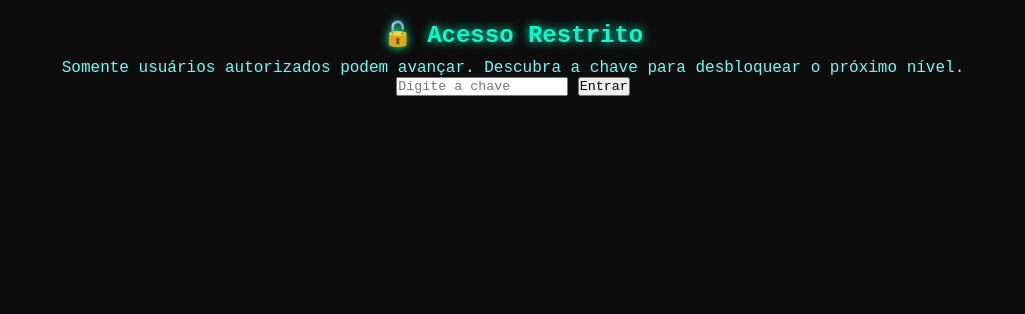
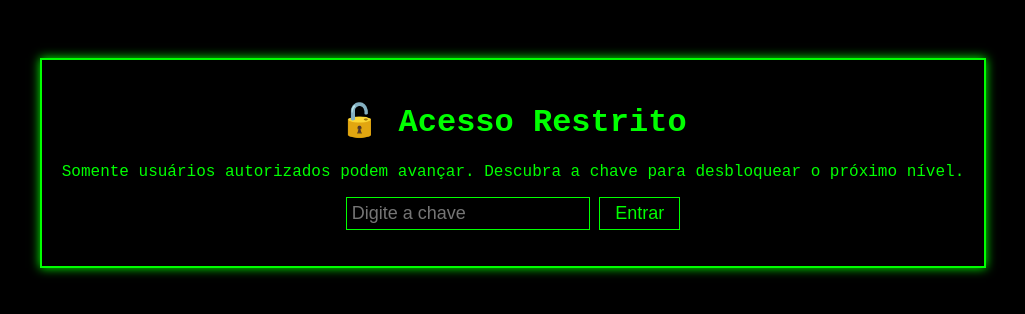
Before and after one commit to Chixpixtix/desafio, a plain HTML site: page index.html in a window 1280 px wide. Shown: the whole page, without its empty margins (127-1152 px from the left). Drawn offline with Linux system fonts and the light colour scheme.

Commit message:
Update style.css

```diff
--- a/src/style.css
+++ b/src/style.css
@@ -1,60 +1,31 @@
-/* Reset basico */
-* {
-    margin: 0;
-    padding: 0;
-    box-sizing: border-box;
-    font-family: 'Courier New', Courier, monospace;
+body {
+    background-color: black;
+    color: #00ff00;
+    font-family: "Courier New", monospace;
+    text-align: center;
+    padding: 50px;
 }
 
-body {
-    background-color: #0d0d0d;
-    color: #00ffcc;
-    text-align: center;
+.terminal {
+    border: 2px solid #00ff00;
     padding: 20px;
+    display: inline-block;
+    box-shadow: 0px 0px 10px #00ff00;
 }
 
-/* Estilos para el encabezado */
-header {
-    background: linear-gradient(90deg, #000033, #000066);
-    padding: 20px;
-    border-radius: 10px;
-    box-shadow: 0px 0px 10px #00ffcc;
+input {
+    background-color: black;
+    border: 1px solid #00ff00;
+    color: #00ff00;
+    padding: 5px;
+    font-size: 18px;
 }
 
-h1 {
-    font-size: 24px;
-    margin-bottom: 10px;
-    text-shadow: 0px 0px 10px #00ffcc;
+button {
+    background-color: black;
+    border: 1px solid #00ff00;
+    color: #00ff00;
+    padding: 5px 15px;
+    font-size: 18px;
+    cursor: pointer;
 }
-
-p {
-    font-size: 16px;
-    color: #66ffff;
-}
-
-/* Secciones */
-section {
-    background-color: rgba(0, 51, 51, 0.8);
-    padding: 20px;
-    margin: 20px auto;
-    width: 90%;
-    max-width: 600px;
-    border-radius: 8px;
-    box-shadow: 0px 0px 10px #00ffcc;
-}
-
-/* Mensajes de exito y error */
-#result {
-    background-color: rgba(0, 153, 76, 0.8);
-}
-
-#error {
-    background-color: rgba(204, 0, 0, 0.8);
-}
-
-/* Pie de pagina */
-footer {
-    margin-top: 20px;
-    font-size: 14px;
-    color: #66ffff;
-}
```
